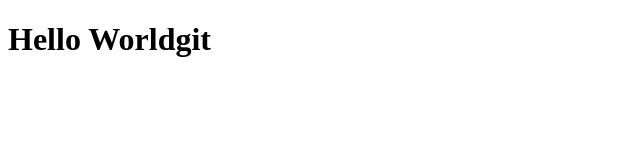
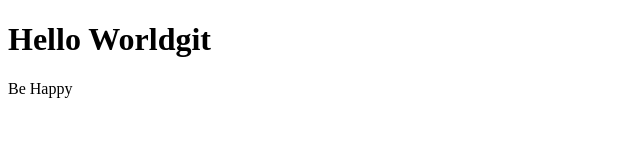
Before and after one commit to annaraelx/lesson1, a plain HTML site: page index.html in a window 1280 px wide. Shown: the full height of the page, 0-640 px from the left. Drawn offline with Linux system fonts and the light colour scheme.

Commit message:
new commit

```diff
--- a/index.html
+++ b/index.html
@@ -7,5 +7,6 @@
 </head>
 <body>
     <h1>Hello Worldgit</h1>
+    <p>Be Happy</p>
 </body>
 </html>
```
